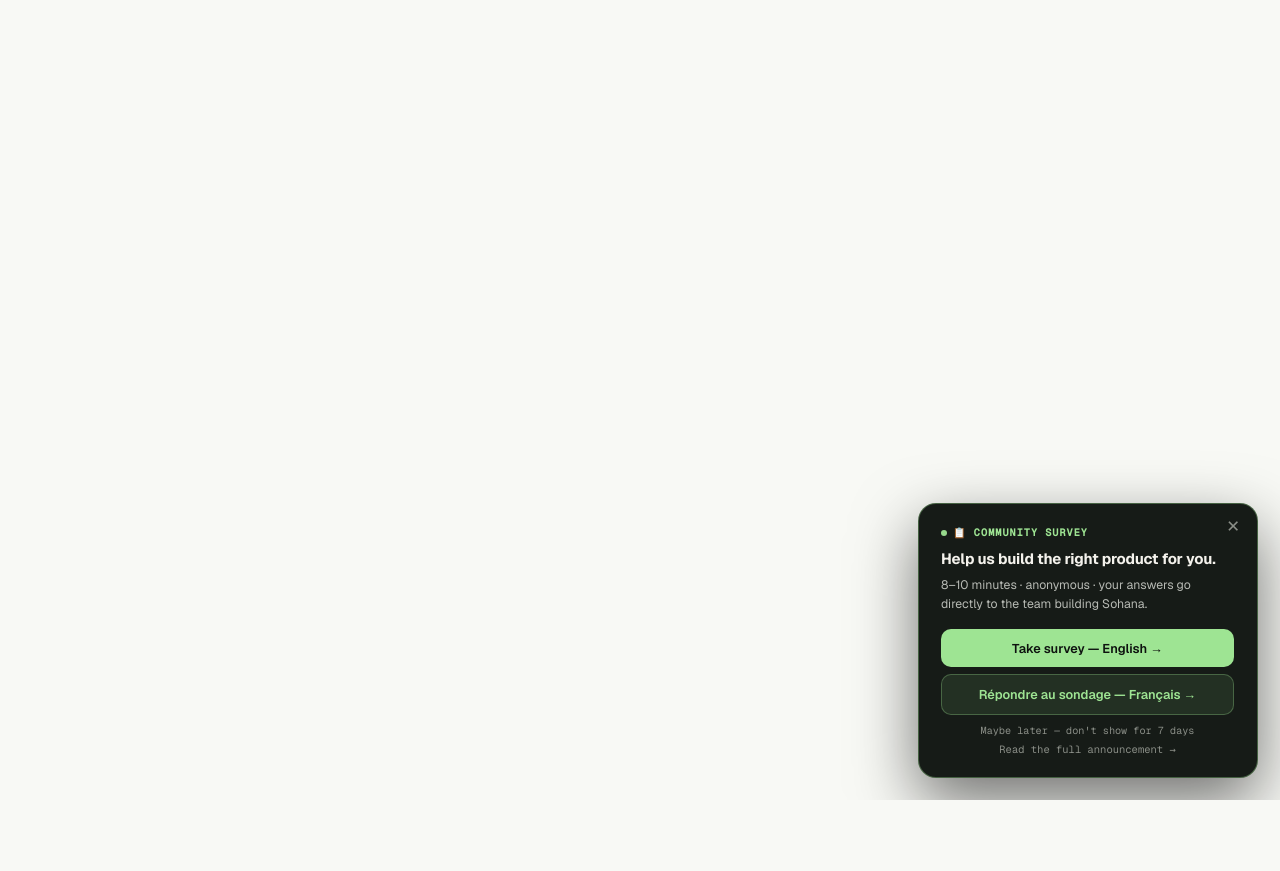
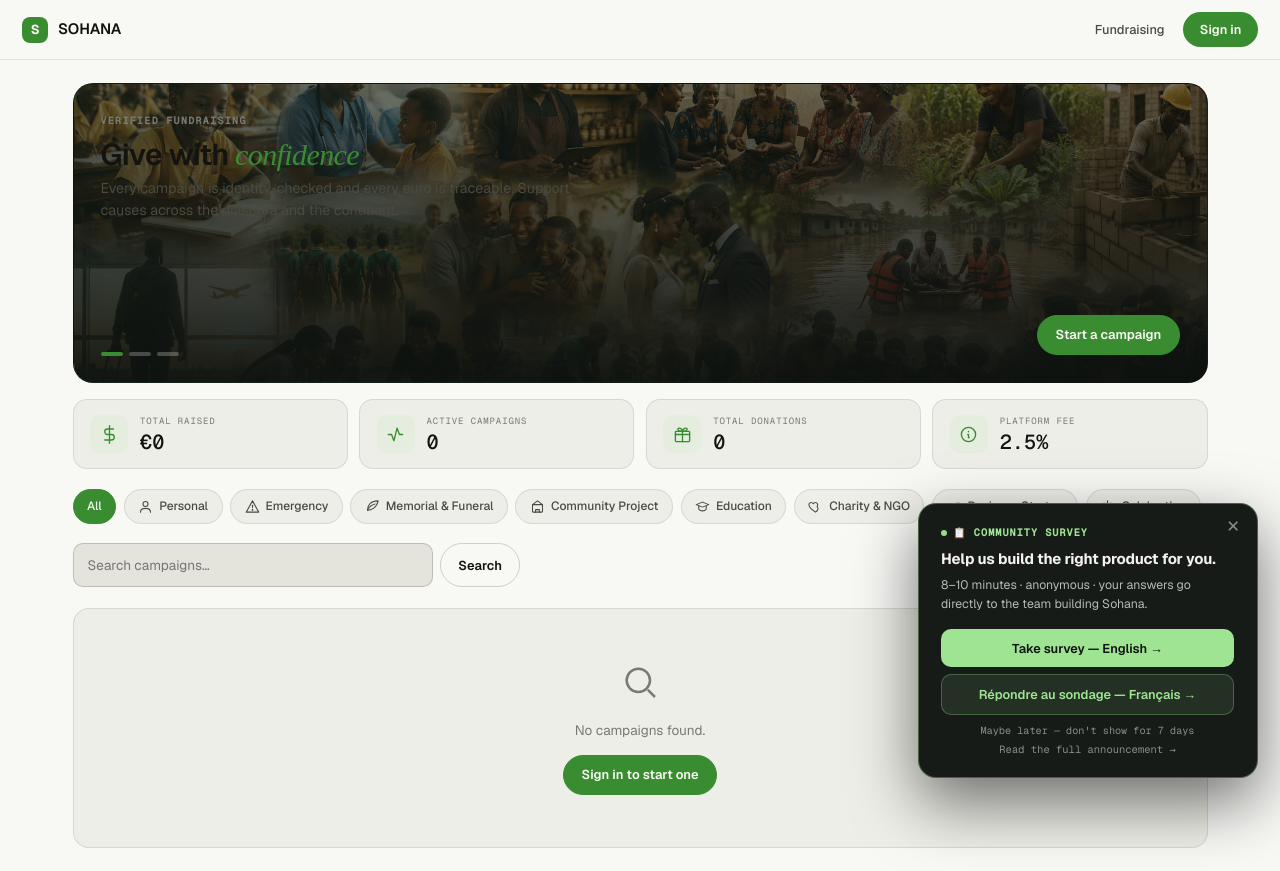
Before and after one commit to stdaviss/sohana, a Flask app: page /campaigns in a window 1280 px wide. Before the commit the page ends 800 px from the top, so only its background shows below. Run offline with Flask 3, Linux system fonts and the light colour scheme; data that the repository does not hold is empty; some libraries are stand-ins or nearby versions; some web fonts are replaced.

Commit message:
v8.7.2 Campaign nonauth view fix

```diff
--- a/templates/base.html
+++ b/templates/base.html
@@ -331,7 +331,21 @@
 
   <main class="page">{% block content %}{% endblock %}</main>
 </div>
-{% else %}{% block unauth_content %}{% endblock %}{% endif %}
+{% else %}{% block unauth_content %}
+<div class="pub-shell" style="width:100%;min-height:100vh;display:flex;flex-direction:column;">
+  <header style="height:60px;flex-shrink:0;display:flex;align-items:center;justify-content:space-between;padding:0 22px;border-bottom:1px solid var(--line);position:sticky;top:0;background:var(--bg);z-index:100;">
+    <a href="/" style="display:flex;align-items:center;gap:10px;text-decoration:none;">
+      <span style="width:26px;height:26px;border-radius:8px;background:var(--accent);color:var(--accent-ink);display:grid;place-items:center;font-weight:700;font-size:13px;letter-spacing:-0.02em;">S</span>
+      <span style="color:var(--ink);font-weight:600;letter-spacing:-.01em;">SOHANA</span>
+    </a>
+    <div style="display:flex;align-items:center;gap:.4rem;">
+      <a href="/campaigns" style="color:var(--ink-2);text-decoration:none;font-size:.85rem;font-weight:500;padding:.5rem .85rem;border-radius:99px;">Fundraising</a>
+      <a href="/auth" style="background:var(--accent);color:var(--accent-ink);text-decoration:none;font-size:.85rem;font-weight:600;padding:.5rem 1.1rem;border-radius:99px;">Sign in</a>
+    </div>
+  </header>
+  <main class="page" style="max-width:1180px;width:100%;margin:0 auto;">{{ self.content() }}</main>
+</div>
+{% endblock %}{% endif %}
 </div>
 
 <div class="toast" id="_toast"></div>
```
